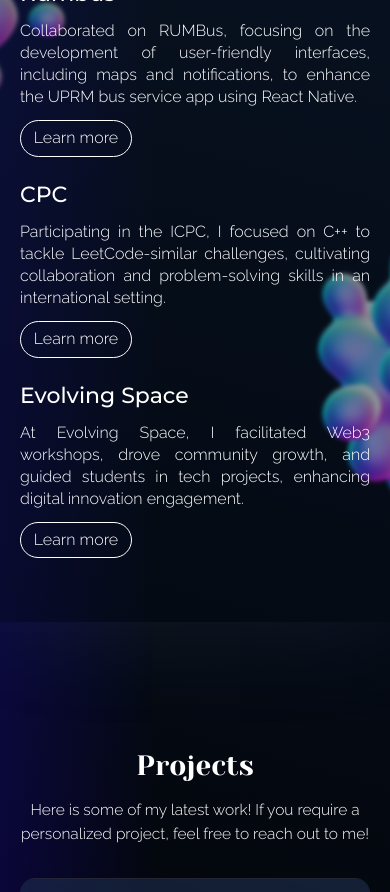
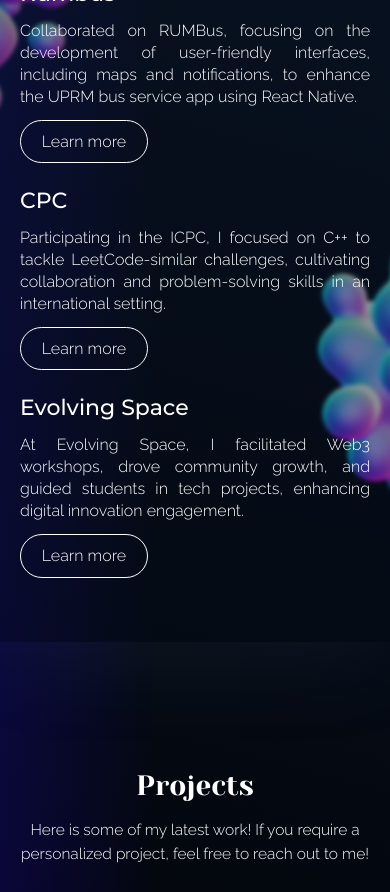
Before and after one commit to J3SSY-ANDU/my-portfolio, a React (Create React App) app: page / in a window 390 px wide. Shown: the part 1040-1932 px from the top of the page. Built offline with nearby package versions, Linux system fonts and the light colour scheme; a web font is replaced by a local one.

Commit message:
experiences and navbar buttons update

```diff
--- a/src/App.css
+++ b/src/App.css
@@ -27,7 +27,7 @@ a {
     border: 1px solid #FFFFFF;
     border-radius: 30px;
     outline: none;
-    padding: 0.5rem 1rem;
+    padding: 0.75rem 1.65rem;
     cursor: pointer;
 }
 
--- a/src/containers/experiences/experiences.css
+++ b/src/containers/experiences/experiences.css
@@ -105,7 +105,7 @@
     }
 
     .portfolio__experiences-overlay_info-map .portfolio__experience-content > :last-child {
-        padding: 0.75rem 1.25rem;
+        padding: 0.85rem 1.75rem;
     }
 }
 
@@ -133,7 +133,7 @@
     }
 
     .portfolio__experiences-overlay_info-map .portfolio__experience-content > :last-child {
-        padding: 0.4rem 0.8rem;
+        padding: 0.6rem 1.3rem;
     }
 }
 
--- a/src/containers/navbar/navbar.css
+++ b/src/containers/navbar/navbar.css
@@ -97,8 +97,8 @@
         line-height: 32px;
     }
 
-    .portfolio__navbar-links_container p:last-child {
-        padding: 0.5rem 1.5rem;
+    .portfolio__navbar-links_container a:last-child {
+        padding: 0.85rem 1.75rem;
     }
 }
 
```
